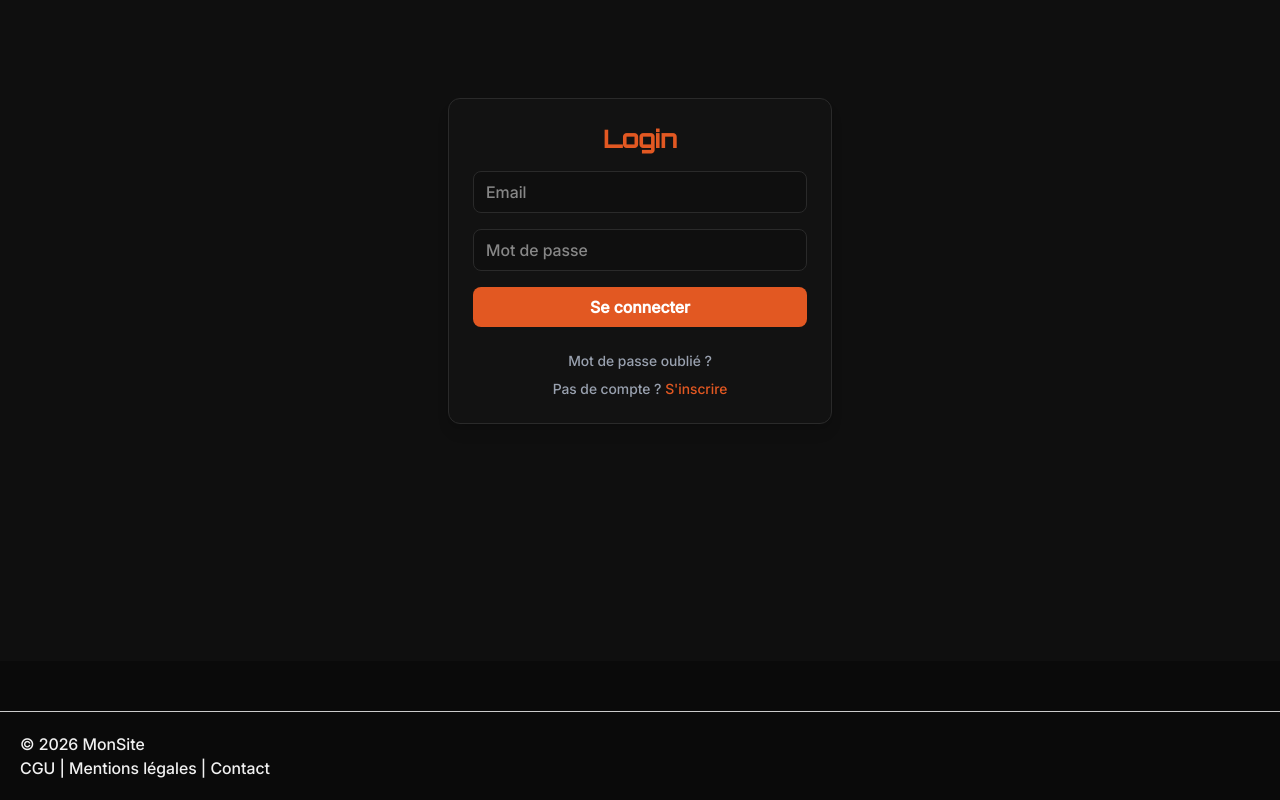
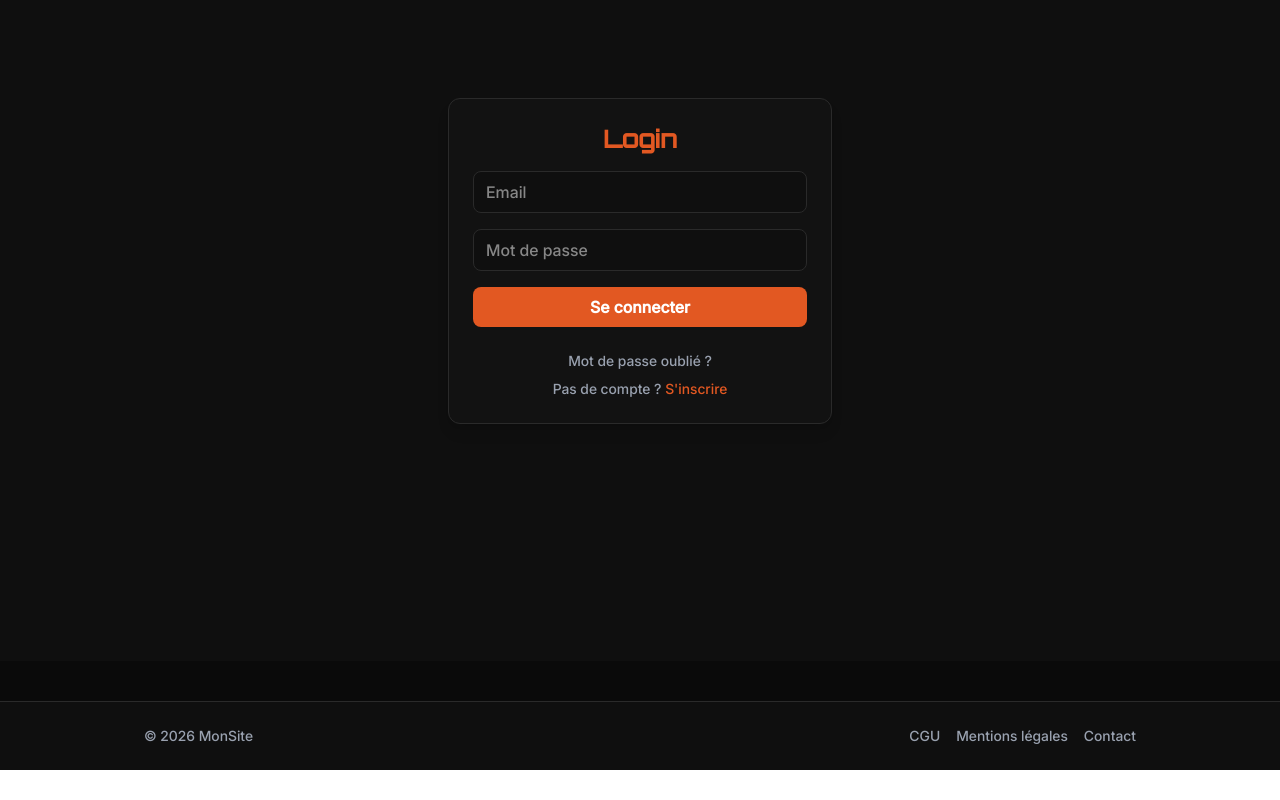
Before and after one commit to totorz76/bonfire, a React app in the folder frontend/: page /login in a window 1280 px wide. Shown: the part 203-1003 px from the top of the page. After the commit the page ends 973 px from the top, so only its background shows below. Built offline with nearby package versions, Linux system fonts and the light colour scheme; the HTML template or start-up script is replaced by a standard one.

Commit message:
footer css

```diff
--- a/frontend/src/components/Footer/Footer.jsx
+++ b/frontend/src/components/Footer/Footer.jsx
@@ -1,18 +1,27 @@
 function Footer() {
   return (
-    <footer
-      style={{
-        marginTop: "50px",
-        padding: "20px",
-        borderTop: "1px solid #ccc",
-      }}
-    >
-      <p>© 2026 MonSite</p>
+    <footer className="mt-10 border-t border-[#2A2A2A] bg-[#0F0F0F] text-gray-400">
+      <div className="max-w-5xl mx-auto px-4 py-6 flex flex-col md:flex-row items-center justify-between gap-4">
+        {/* LEFT */}
+        <p className="text-sm">© 2026 MonSite</p>
 
-      <div>
-        <a href="/cgu">CGU</a> |{" "}
-        <a href="/mentions-legales">Mentions légales</a> |{" "}
-        <a href="/contact">Contact</a>
+        {/* RIGHT LINKS */}
+        <div className="flex gap-4 text-sm">
+          <a href="/cgu" className="hover:text-[#E25822] transition">
+            CGU
+          </a>
+
+          <a
+            href="/mentions-legales"
+            className="hover:text-[#E25822] transition"
+          >
+            Mentions légales
+          </a>
+
+          <a href="/contact" className="hover:text-[#E25822] transition">
+            Contact
+          </a>
+        </div>
       </div>
     </footer>
   );
--- a/frontend/src/pages/Login/Login.jsx
+++ b/frontend/src/pages/Login/Login.jsx
@@ -70,7 +70,7 @@ function Login() {
 
         <button
           type="submit"
-          className="w-full py-2 bg-[#E25822] text-white rounded-lg font-semibold hover:opacity-90 transition"
+          className="w-full py-2 bg-[#E25822] text-white rounded-lg font-semibold hover:opacity-90 transition cursor-pointer"
         >
           Se connecter
         </button>
```
